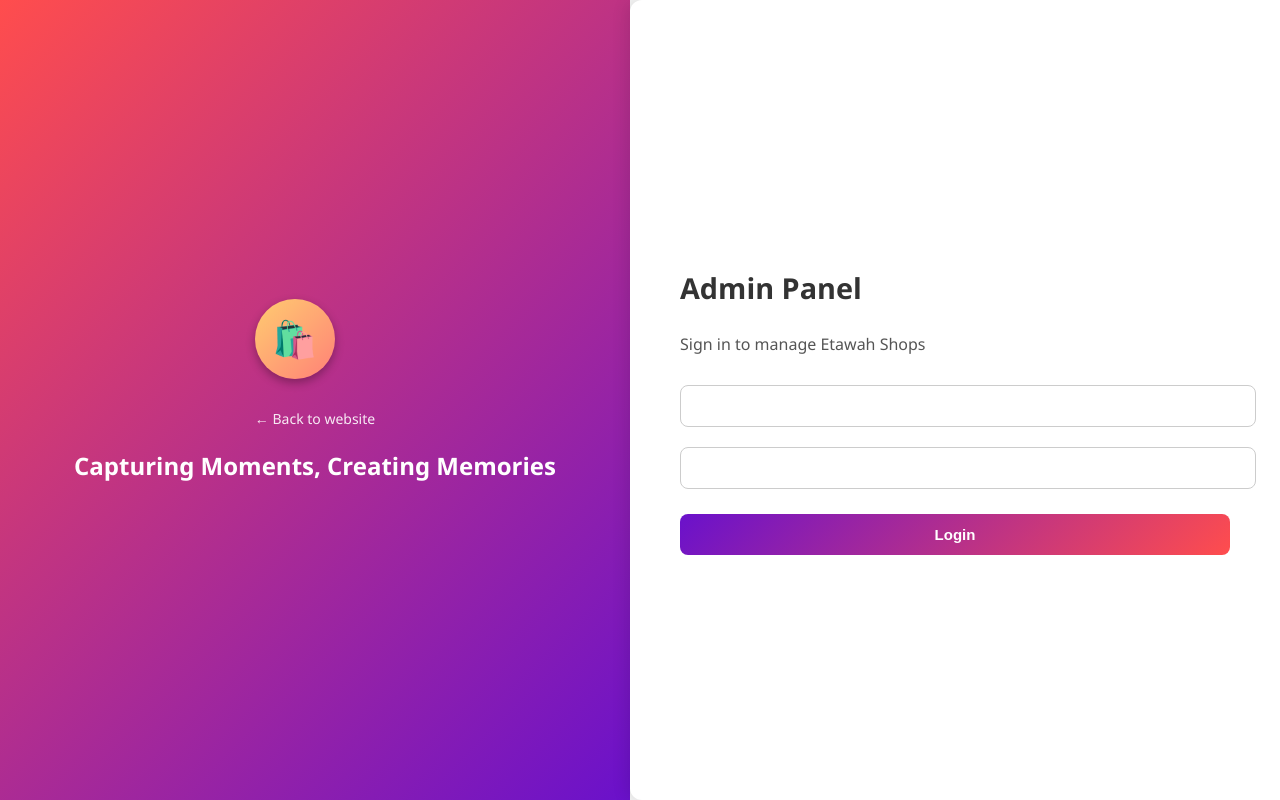
After one commit to Avnish-web/live-project, a Django app: template etawah/shop/templates/admin/login.html in a window 1280 px wide. The commit adds this page. Run offline with Django 5.2, Linux system fonts and the light colour scheme; the template is opened without the code that fills it, so the values that code supplies are empty, except form fields; tables that the repository leaves empty hold one stand-in row (values such as "Sample post"); form fields are guessed from the names that the template uses.

Commit message:
Code Updated and Modify Admin Panal

```diff
--- a/etawah/shop/static/shop/css/admin_css.css
+++ b/etawah/shop/static/shop/css/admin_css.css
@@ -1,20 +1,111 @@
-/* Change admin header background and text */
-#header {
-    background-color: #1a73e8; /* Your color */
+/* Full page layout */
+body.login-split {
+    display: flex;
+    height: 100vh;
+    margin: 0;
+    font-family: "Segoe UI", sans-serif;
+    background: #f5f5f5;
 }
 
-#header h1, #header .module h2, .model-name {
-    color: #fff;
+/* Container split */
+.login-container {
+    display: flex;
+    width: 100%;
 }
 
-/* Change logo */
-#header-logo {
-    content: url('/static/shop/images/logo.png'); /* Your logo path */
-    height: 40px;
-    width: auto;
+/* LEFT PANEL with gradient */
+.login-left {
+    flex: 1;
+    background: linear-gradient(135deg, #ff4d4d, #6a11cb);
+    color: white;
+    display: flex;
+    flex-direction: column;
+    justify-content: center;
+    align-items: center;
+    padding: 40px;
+    text-align: center;
 }
 
-/* Change sidebar colors */
-#user-tools, .module h2, .app-list h2 {
+/* CSS "Logo" instead of image */
+.css-logo {
+    width: 80px;
+    height: 80px;
+    border-radius: 50%;
+    background: linear-gradient(135deg, #ffcc70, #ff8177);
+    display: flex;
+    align-items: center;
+    justify-content: center;
+    font-size: 36px;
+    font-weight: bold;
+    color: white;
+    margin-bottom: 20px;
+    box-shadow: 0px 4px 10px rgba(0,0,0,0.3);
+}
+
+/* RIGHT PANEL */
+.login-right {
+    flex: 1;
+    background: #fff;
+    display: flex;
+    flex-direction: column;
+    justify-content: center;
+    padding: 50px;
+    box-shadow: -4px 0 15px rgba(0, 0, 0, 0.1);
+    border-radius: 12px 0 0 12px;
+}
+
+.login-right h2 {
+    margin-bottom: 10px;
+    font-size: 1.8rem;
+    color: #333;
+}
+
+.sub-text {
+    margin-bottom: 20px;
+    color: #555;
+}
+
+/* Form styling */
+#login-form input[type="text"],
+#login-form input[type="password"] {
+    width: 100%;
+    padding: 12px;
+    margin: 10px 0;
+    border: 1px solid #ccc;
+    border-radius: 8px;
+    font-size: 14px;
+}
+
+.btn-primary {
+    width: 100%;
+    padding: 12px;
+    margin-top: 15px;
+    background: linear-gradient(135deg, #6a11cb, #ff4d4d);
+    border: none;
+    border-radius: 8px;
+    color: white;
+    font-weight: bold;
+    font-size: 15px;
+    cursor: pointer;
+    transition: 0.3s;
+}
+
+.btn-primary:hover {
+    opacity: 0.9;
+    transform: translateY(-2px);
+}
+
+/* Back button */
+.back-btn {
+    display: inline-block;
+    margin-top: 10px;
+    font-size: 14px;
     color: #fff;
+    text-decoration: none;
+    opacity: 0.9;
+    transition: 0.3s;
 }
+
+.back-btn:hover {
+    opacity: 1;
+}
--- /dev/null
+++ b/etawah/shop/templates/admin/login.html
@@ -0,0 +1,37 @@
+{% load static %}
+<!DOCTYPE html>
+<html lang="en">
+<head>
+    <meta charset="UTF-8">
+    <title>Etawah Shops Admin Login</title>
+    <link rel="stylesheet" href="{% static 'shop/css/admin_css.css' %}">
+</head>
+<body class="login-split">
+    <div class="login-container">
+        <!-- LEFT PANEL -->
+        <div class="login-left">
+            <div class="brand">
+                <!-- CSS logo placeholder instead of favicon -->
+                <div class="css-logo">🛍️</div>
+                <a href="/" class="back-btn">← Back to website</a>
+            </div>
+            <div class="caption">
+                <h2>Capturing Moments, Creating Memories</h2>
+            </div>
+        </div>
+
+        <!-- RIGHT PANEL -->
+        <div class="login-right">
+            <h2>Admin Panel</h2>
+            <p class="sub-text">Sign in to manage Etawah Shops</p>
+
+            <form method="post" id="login-form">
+                {% csrf_token %}
+                {{ form.username }}
+                {{ form.password }}
+                <input type="submit" value="Login" class="btn-primary">
+            </form>
+        </div>
+    </div>
+</body>
+</html>
```
Also changed, not shown: etawah/shop/static/shop/images/hero.png (deleted).
